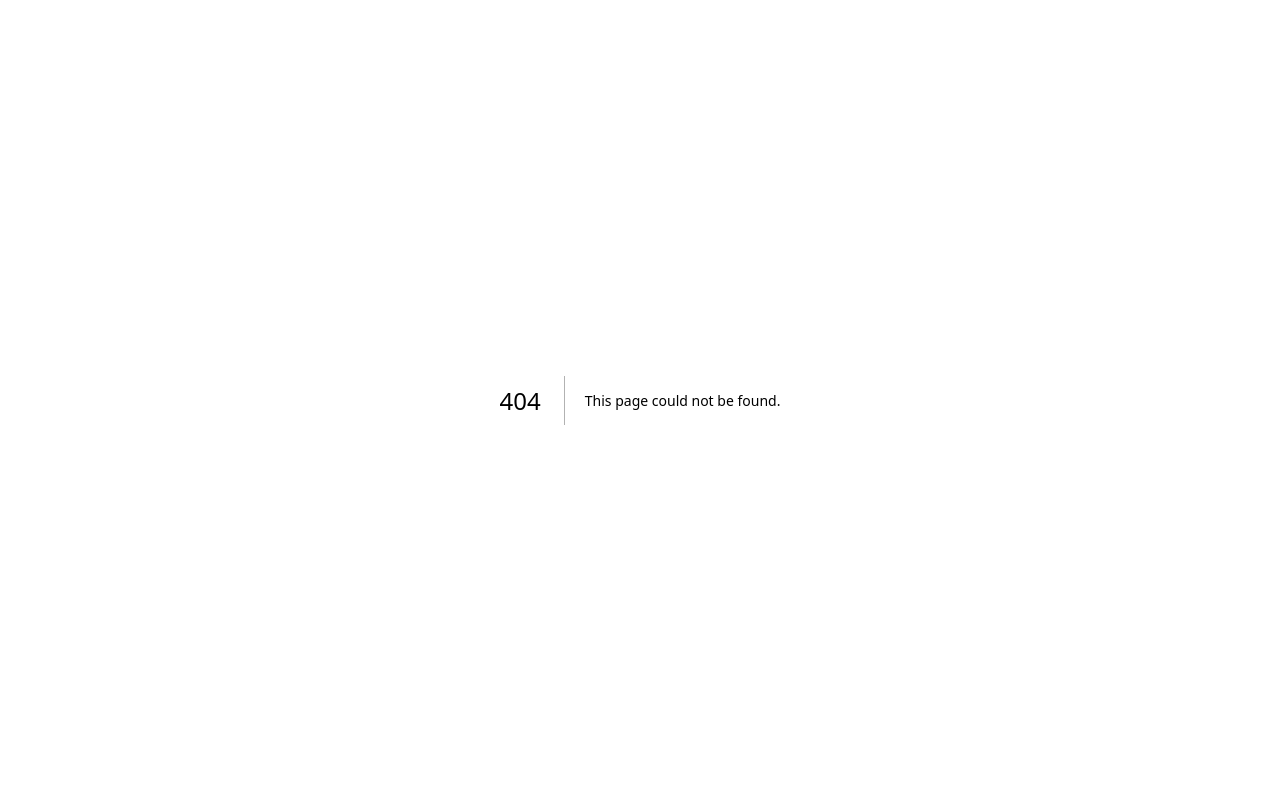
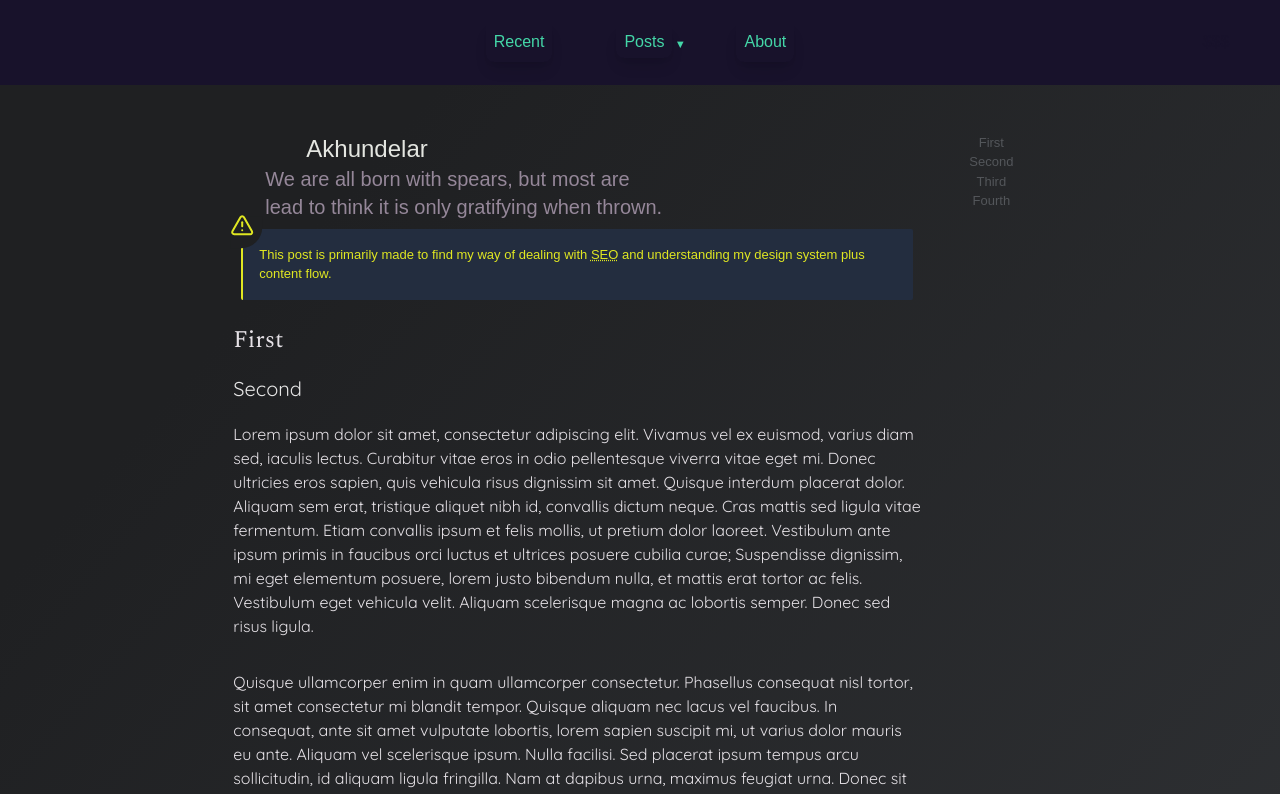
Before and after one commit to KXzeno/karnovah-blog, a Next.js app: page /akhundelar in a window 1280 px wide. Before the commit this address had no page. Shown: the top 794 px of the page. Built offline with nearby package versions, Linux system fonts and the light colour scheme; a web font is replaced by a local one.

Commit message:
Reroute article

```diff
--- /dev/null
+++ b/app/akhundelar/page.jsx
@@ -0,0 +1,72 @@
+import React from 'react';
+import Nav from '@M/Nav';
+import Footer from '@M/Footer';
+import { Warning } from '@M/Icons';
+import './pages.css';
+import ArticleProvider, {
+  Header,
+  SubHeader,
+  AddHeader,
+  HeaderNote,
+  PrimaryContent,
+  RightMargin,
+} from '@P/ArticleProvider';
+import Section from '@M/Section';
+import ToC from '@M/ToC';
+
+export const metadata = {
+  title: "Akhundelar",
+};
+
+//TODO: Refactor
+
+export default function Akhundelar() {
+
+  return (
+    <ArticleProvider
+      RightMargin={
+        <>
+          <ToC />
+        </>
+      }
+    >
+      <Header>
+        Akhundelar
+      </Header>
+      <SubHeader
+        AddHeader={
+          <AddHeader>
+            This post is primarily made to find my way of dealing with <abbr title="Search Engine Optimization">SEO</abbr> and understanding my design system plus content flow.
+            <HeaderNote>
+              <Warning />
+            </HeaderNote>
+          </AddHeader>
+        }
+      >
+        We are all born with spears, but most are lead to think it is only gratifying when thrown.
+      </SubHeader>
+      <PrimaryContent>
+        <Section>
+          First
+        </Section>
+        <Section as="subsec">
+          Second
+        </Section>
+        <Section as="body">
+          Lorem ipsum dolor sit amet, consectetur adipiscing elit. Vivamus vel ex euismod, varius diam sed, iaculis lectus. Curabitur vitae eros in odio pellentesque viverra vitae eget mi. Donec ultricies eros sapien, quis vehicula risus dignissim sit amet. Quisque interdum placerat dolor. Aliquam sem erat, tristique aliquet nibh id, convallis dictum neque. Cras mattis sed ligula vitae fermentum. Etiam convallis ipsum et felis mollis, ut pretium dolor laoreet. Vestibulum ante ipsum primis in faucibus orci luctus et ultrices posuere cubilia curae; Suspendisse dignissim, mi eget elementum posuere, lorem justo bibendum nulla, et mattis erat tortor ac felis. Vestibulum eget vehicula velit. Aliquam scelerisque magna ac lobortis semper. Donec sed risus ligula.
+        </Section>
+        <Section as="body">
+          Quisque ullamcorper enim in quam ullamcorper consectetur. Phasellus consequat nisl tortor, sit amet consectetur mi blandit tempor. Quisque aliquam nec lacus vel faucibus. In consequat, ante sit amet vulputate lobortis, lorem sapien suscipit mi, ut varius dolor mauris eu ante. Aliquam vel scelerisque ipsum. Nulla facilisi. Sed placerat ipsum tempus arcu sollicitudin, id aliquam ligula fringilla. Nam at dapibus urna, maximus feugiat urna. Donec sit amet odio quis nibh elementum lacinia. Donec ullamcorper volutpat erat, id consequat dui vulputate at. Praesent dolor nunc, egestas eu ex a, semper feugiat diam. Cras cursus ipsum massa, ut vehicula purus placerat quis.
+        </Section>
+        <Section>Third</Section>
+        <Section as="subsec">Fourth</Section>
+        <Section as="body">
+          Cras dictum, nisi at posuere finibus, nulla lacus sollicitudin erat, vel vulputate sapien purus ac lorem. Quisque ac elit mattis tellus pharetra viverra. Proin blandit turpis facilisis metus porttitor, vel suscipit ligula pellentesque. Quisque porttitor orci non ligula eleifend, vel lobortis enim faucibus. Praesent et metus sit amet massa varius volutpat. Nunc feugiat, risus et eleifend suscipit, odio nisl consectetur augue, nec iaculis metus tellus ac lacus. Donec nec arcu nisl. Aenean felis diam, sollicitudin non sem id, viverra tristique purus. Nulla sit amet lectus tempus, suscipit dolor at, finibus eros.
+        </Section>
+        <Section as="body">
+          Fusce volutpat consequat enim at consequat. Nam dui quam, condimentum sit amet consequat sed, fringilla et turpis. Praesent sed sagittis enim. Etiam vel nunc sem. Aenean massa velit, pulvinar ut ullamcorper nec, porttitor a dui. Ut varius blandit viverra. Etiam sodales sed mi vitae eleifend.
+        </Section>
+      </PrimaryContent>
+    </ArticleProvider>
+  );
+}
--- /dev/null
+++ b/app/akhundelar/pages.css
@@ -0,0 +1,87 @@
+@tailwind base;
+@tailwind utilities;
+@tailwind components;
+
+
+@layer base {
+  body {
+    @apply bg-gradient-to-br from-[#1F2022] from-20% via-[#2E3033] via-[83.7%] to-[#1F2022] to-100% max-md:w-screen max-[368px]:w-max;
+  }
+
+  h1 {
+    @apply text-2xl text-[#E4E6E1];
+  }
+
+  h2 {
+    @apply text-xl text-[#958799];
+  }
+
+  h3 {
+    @apply text-base max-sm:text-[11px] sm:max-md:text-[13px];
+  }
+
+  h4 {
+    @apply pt-[1rem] pb-[0.2rem] font-spectral text-2xl text-[#E5E1E6] max-md:text-xl;
+  }
+
+  h5 {
+    @apply font-quicksand text-xl text-[#E6E6E6] pt-[1rem] pb-[0.2rem] max-md:text-lg;
+  }
+
+  h6 {
+    @apply font-dosis py-[1rem];
+  }
+}
+
+@layer utilities {
+  div.body-layout {
+    @apply md:grid relative grid-cols-[minmax(79%,95%),minmax(5%,21%)] text-[11px] mt-[3rem] place-items-center gap-[3rem] w-max mx-auto;
+  }
+
+  .body-layout > *:nth-child(1) {
+    @apply w-[43rem] max-sm:w-[23rem] sm:max-md:w-[31rem] md:max-lg:w-[33rem];
+  }
+
+  .body-layout > *:nth-child(2) {
+    @apply grow w-full lg:text-[13px] text-[#53565A];
+  }
+
+  .sub-heading {
+    @apply text-[#FF033E];
+  }
+
+  article.post {
+    @apply relative flex flex-col;
+  }
+
+  .sub-heading div h2 {
+    @apply text-balance px-8 max-sm:text-center;
+  }
+
+  article.post h1 {
+    @apply max-w-max md:translate-x-[73px] max-sm:mx-auto;
+  }
+
+  .add-header {
+    @apply relative bg-[#232D3F] rounded-[2px] p-4 m-2 rounded-tl-[11px] border-l-2 border-[#E0E722] text-[#E0E722] lg:text-[13px];
+  }
+
+  .header-note {
+    @apply w-8 h-8 z-10 bg-[#1F2022] absolute inline-flex top-0 left-0 absolute -translate-x-[0.8rem] -translate-y-[0.8rem] rounded-br-[1.3rem]
+  }
+
+  .primary-content {
+    @apply text-[#E5E1E6];
+  }
+
+  aside .p {
+    @apply text-inherit;
+  }
+}
+
+@layer components {
+  .right-margin {
+    @apply max-md:collapse grid sticky justify-self-center self-start top-0 w-max grid-cols-1 place-items-center;
+  }
+
+}
--- /dev/null
+++ b/app/posts/akhundelar/pages.css
@@ -0,0 +1,87 @@
+@tailwind base;
+@tailwind utilities;
+@tailwind components;
+
+
+@layer base {
+  body {
+    @apply bg-gradient-to-br from-[#1F2022] from-20% via-[#2E3033] via-[83.7%] to-[#1F2022] to-100% max-md:w-screen max-[368px]:w-max;
+  }
+
+  h1 {
+    @apply text-2xl text-[#E4E6E1];
+  }
+
+  h2 {
+    @apply text-xl text-[#958799];
+  }
+
+  h3 {
+    @apply text-base max-sm:text-[11px] sm:max-md:text-[13px];
+  }
+
+  h4 {
+    @apply pt-[1rem] pb-[0.2rem] font-spectral text-2xl text-[#E5E1E6] max-md:text-xl;
+  }
+
+  h5 {
+    @apply font-quicksand text-xl text-[#E6E6E6] pt-[1rem] pb-[0.2rem] max-md:text-lg;
+  }
+
+  h6 {
+    @apply font-dosis py-[1rem];
+  }
+}
+
+@layer utilities {
+  div.body-layout {
+    @apply md:grid relative grid-cols-[minmax(79%,95%),minmax(5%,21%)] text-[11px] mt-[3rem] place-items-center gap-[3rem] w-max mx-auto;
+  }
+
+  .body-layout > *:nth-child(1) {
+    @apply w-[43rem] max-sm:w-[23rem] sm:max-md:w-[31rem] md:max-lg:w-[33rem];
+  }
+
+  .body-layout > *:nth-child(2) {
+    @apply grow w-full lg:text-[13px] text-[#53565A];
+  }
+
+  .sub-heading {
+    @apply text-[#FF033E];
+  }
+
+  article.post {
+    @apply relative flex flex-col;
+  }
+
+  .sub-heading div h2 {
+    @apply text-balance px-8 max-sm:text-center;
+  }
+
+  article.post h1 {
+    @apply max-w-max md:translate-x-[73px] max-sm:mx-auto;
+  }
+
+  .add-header {
+    @apply relative bg-[#232D3F] rounded-[2px] p-4 m-2 rounded-tl-[11px] border-l-2 border-[#E0E722] text-[#E0E722] lg:text-[13px];
+  }
+
+  .header-note {
+    @apply w-8 h-8 z-10 bg-[#1F2022] absolute inline-flex top-0 left-0 absolute -translate-x-[0.8rem] -translate-y-[0.8rem] rounded-br-[1.3rem]
+  }
+
+  .primary-content {
+    @apply text-[#E5E1E6];
+  }
+
+  aside .p {
+    @apply text-inherit;
+  }
+}
+
+@layer components {
+  .right-margin {
+    @apply max-md:collapse grid sticky justify-self-center self-start top-0 w-max grid-cols-1 place-items-center;
+  }
+
+}
```
